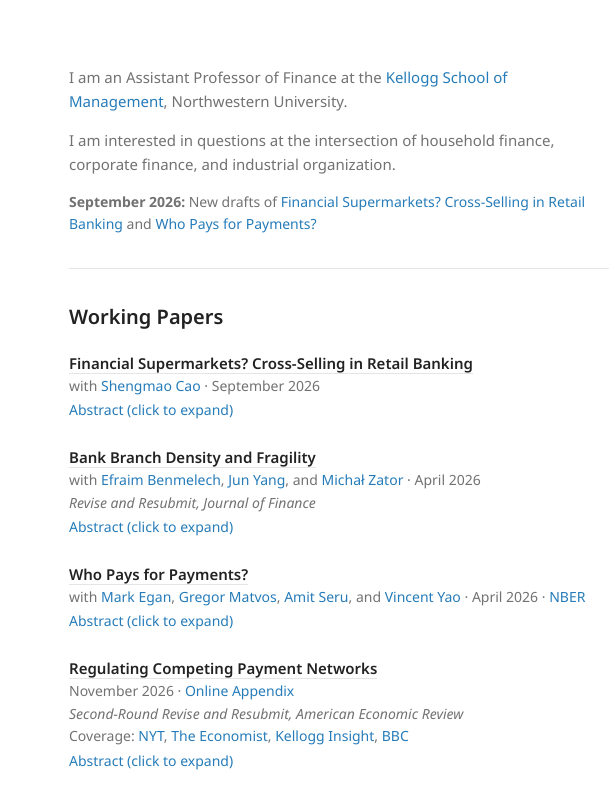
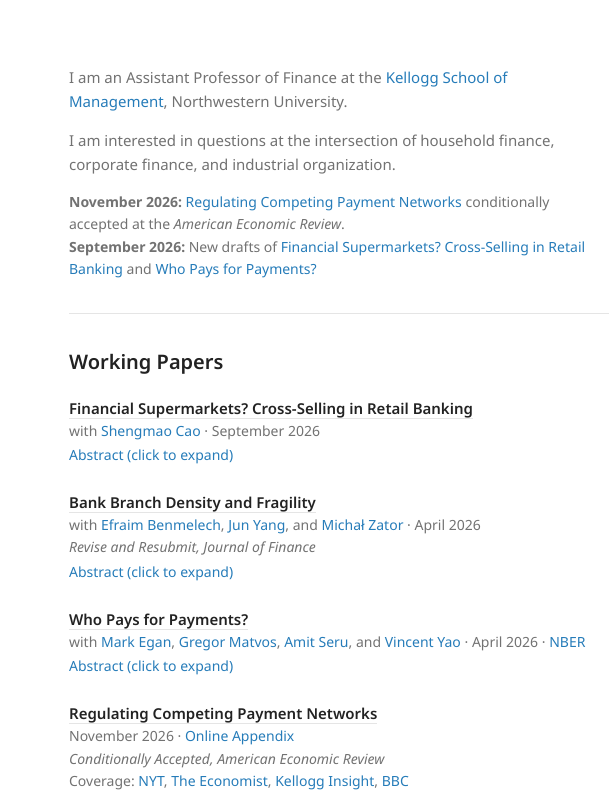
Before and after one commit to luluywang/luluywang.github.io, a plain HTML site: page index.html in a window 1280 px wide. Shown: the top 793 px of the page, 461-1077 px from the left. Drawn offline with Linux system fonts and the light colour scheme.

Commit message:
JMP conditionally accepted at AER: update status, news line, CV
Co-Authored-By: Claude Opus 5.5 <noreply@anthropic.com>

```diff
--- a/index.html
+++ b/index.html
@@ -207,7 +207,7 @@
         <p>I am an Assistant Professor of Finance at the <a href="https://www.kellogg.northwestern.edu/">Kellogg School of Management</a>, Northwestern University.</p>
         <p>I am interested in questions at the intersection of household finance, corporate finance, and industrial organization.</p>
 
-        <p class="news"><strong>September 2026:</strong> New drafts of <a href="papers/fin_supermarkets.pdf">Financial Supermarkets? Cross-Selling in Retail Banking</a> and <a href="papers/Payments_EMSWY_Public.pdf">Who Pays for Payments?</a></p>
+        <p class="news"><strong>November 2026:</strong> <a href="papers/payment_jmp.pdf">Regulating Competing Payment Networks</a> conditionally accepted at the <em>American Economic Review</em>.<br><strong>September 2026:</strong> New drafts of <a href="papers/fin_supermarkets.pdf">Financial Supermarkets? Cross-Selling in Retail Banking</a> and <a href="papers/Payments_EMSWY_Public.pdf">Who Pays for Payments?</a></p>
 
         <hr>
 
@@ -238,7 +238,7 @@
         <div class="paper">
             <div class="paper-title"><a href="papers/payment_jmp.pdf">Regulating Competing Payment Networks</a></div>
             <div class="meta">November 2026 · <a href="papers/appendix_online.pdf">Online Appendix</a></div>
-            <div class="meta status">Second-Round Revise and Resubmit, American Economic Review</div>
+            <div class="meta status">Conditionally Accepted, American Economic Review</div>
             <div class="meta">Coverage: <a href="https://www.nytimes.com/2023/03/04/opinion/credit-card-rewards-points-poor-interchange-fees.html">NYT</a>, <a href="https://www.economist.com/special-report/2023/05/15/the-old-bank/card-model-is-still-entrenched-in-the-rich-world">The Economist</a>, <a href="https://insight.kellogg.northwestern.edu/article/who-pays-generous-credit-card-rewards">Kellogg Insight</a>, <a href="https://www.bbc.com/news/articles/c5yen4k1xnko">BBC</a></div>
             <button class="toggle" type="button">Abstract (click to expand)</button>
             <div class="abstract">Payment networks fund consumer rewards through merchant fees. Because merchants rarely surcharge, consumers fail to internalize costs and overuse credit cards relative to the social optimum. I develop a quantitative model of platform competition to compare policy solutions. Capping credit card merchant fees reduces rewards and credit card use, increasing total welfare by $27 billion. Because consumers are sensitive to rewards but merchants are insensitive to fees, network competition inflates credit card rewards and exacerbates over-adoption. Dual-routing mandates that increase consumer multi-homing redirect competition from rewards toward merchant fees, increasing welfare. The direction of competition matters, not just its intensity.</div>
```
Also changed, not shown: 1 other file.
